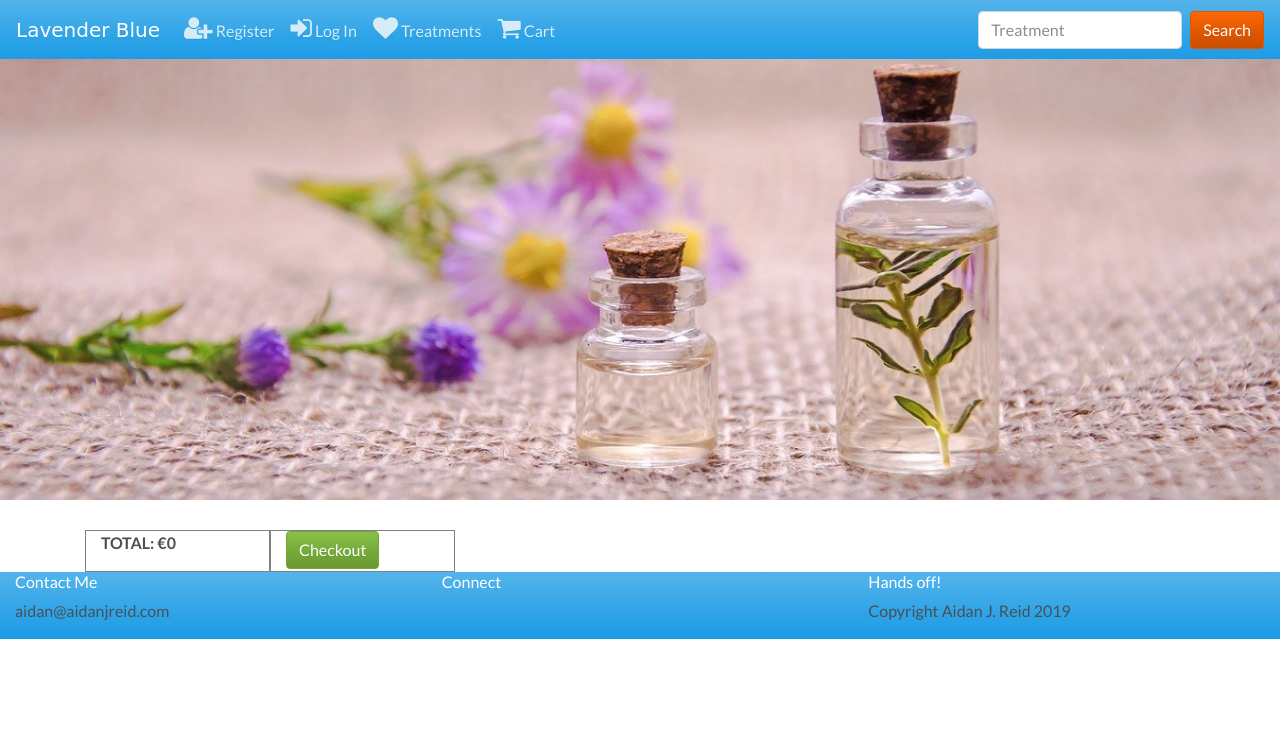
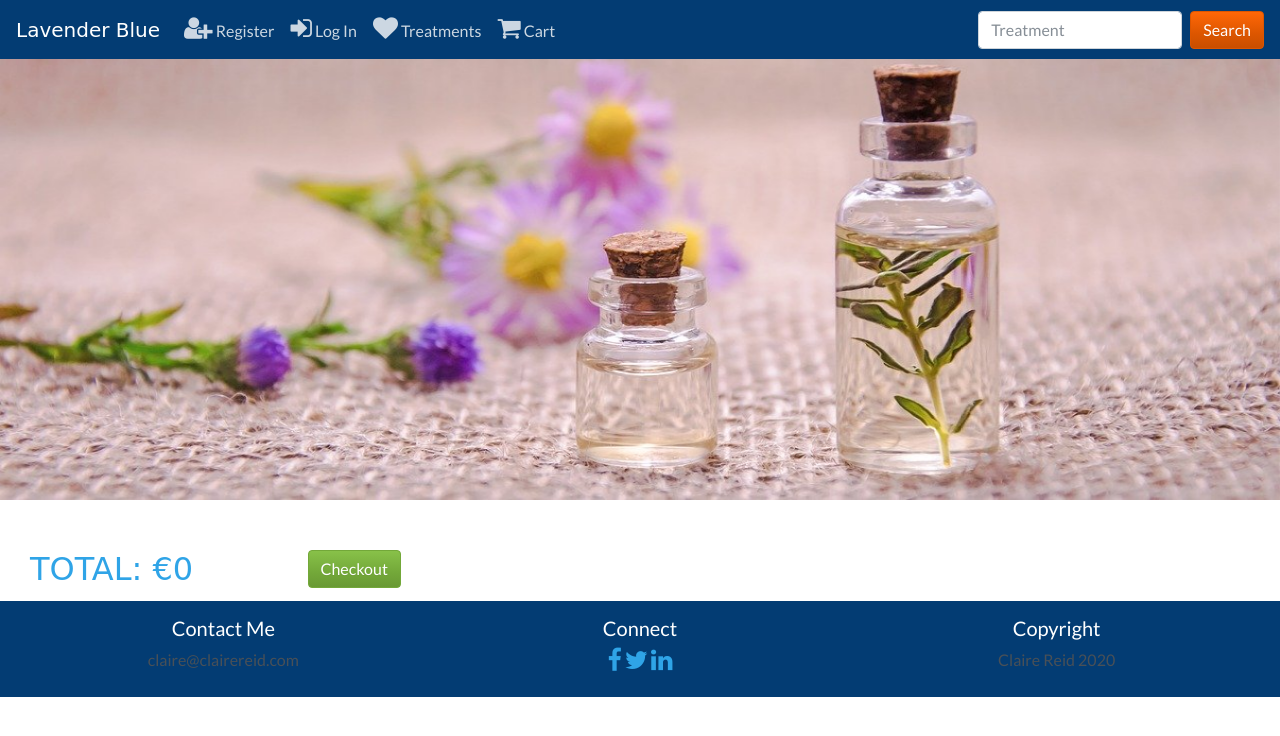
Before and after one commit to AidanJReid/claire, a Django app: page /cart/ in a window 1280 px wide. Shown: the top 736 px of the page. Run offline with Django 3.2, Linux system fonts and the light colour scheme; some libraries are stand-ins or nearby versions; some web fonts are replaced.

Commit message:
updating styling for cart, index, added footer

```diff
--- a/cart/templates/cart.html
+++ b/cart/templates/cart.html
@@ -17,7 +17,7 @@
             <form method="post" action="{% url 'adjust_cart' item.id %}">
                 {% csrf_token %}
                 <div class="input-group">
-                    <div class="input-group-addon">Qty</div>
+                    <div class="input-group-addon align-self-center">Qty</div>
                     <input name="quantity" type="number" min="0" max="999" class="form-control" value="{{item.quantity}}">
                     <span class="input-group-btn">
                         <button type="submit" class="btn btn-primary"><i class="fa fa-edit"></i> Amend</button>
@@ -29,15 +29,14 @@
     </div>
     {% endfor %}
 </div>
-<div class="container">
+<div class="container" id="cartSection">
     <div class="row row-flex justify-content-start">
-            <div class="col-md-2 cartman">
-                <p><strong>TOTAL: €{{ total }}</strong></p>
-            </div>
-            <div class="col-md-2 cartman">
-                <a href="{% url 'checkout' %}" class="btn btn-success" role="button">Checkout</a>
-            </div>
+        <div class="col-md-3">
+            <h2>TOTAL: €{{ total }}</strong></h2>
+        </div>
+        <div class="col-md-3">
+            <a href="{% url 'checkout' %}" class="btn btn-success" role="button">Checkout</a>
+        </div>
     </div>
 </div>
-
 {% endblock %}
--- a/static/css/style.css
+++ b/static/css/style.css
@@ -74,6 +74,13 @@ h1, h2, h3, .navbar-brand {
 .btngen {
     letter-spacing: 0.1rem;
 }
+
+/* footer */
+.footer {
+    height: 6rem;
+    padding-top: 15px;
+}
+
 
 /* TREATMENTS PAGE */
 .card {
@@ -208,6 +215,15 @@ caption p {
 }
 
 /* CART SECTION */
-.cartman {
-    border: solid gray 1px;
+
+#cartSection {
+    margin: 5px 0px;
 }
+
+.input-group-addon {
+    padding-right: 10px;
+}
+
+.card-deck {
+    margin-top: 20px;
+}
--- a/templates/base.html
+++ b/templates/base.html
@@ -17,7 +17,7 @@
 </head>
 <body>
     <!-- Fixed masthead -->
-    <nav class="navbar navbar-expand-lg bg-primary navbar-dark fixed-top">
+    <nav class="navbar navbar-expand-lg bg-info navbar-dark fixed-top">
             <a class="navbar-brand" href="/">Lavender Blue</a>
                 <button class="navbar-toggler" type="button" data-toggle="collapse" data-target="#navbar1" aria-controls="navbar1" aria-expanded="false" aria-label="Toggle navigation">
                     <span class="navbar-toggler-icon"></span>
@@ -78,21 +78,23 @@
         {% block content %} {% endblock %}
 
     <!-- Footer -->
-    <footer class= "footer-dark bg-primary">
-            <div class="row">
+    <div class="container-fluid footer footer-dark bg-info">
+            <div class="row text-center">
                 <div class="col-sm-4 foot-col">
-                    <h6>Contact Me</h6>
-                    <p>aidan@aidanjreid.com</p>
+                    <h5>Contact Me</h5>
+                    <p>claire@clairereid.com</p>
                 </div>
                 <div class="col-sm-4 foot-col">
-                    <h6>Connect</h6>
+                    <h5>Connect</h5>
+                    <a href="#" target="_blank"><i class="fa fa-facebook fa-2x"></i></a>
+                    <a href="#" target="_blank"><i class="fa fa-twitter fa-2x"></i></a>
+                    <a href="#" target="_blank"><i class="fa fa-linkedin fa-2x"></i></a>
                 </div>
                 <div class="col-sm-4 foot-col">
-                    <h6>Hands off!</h6>
-                    <p>Copyright Aidan J. Reid 2019</p>
+                    <h5>Copyright</h5>
+                    <p>Claire Reid 2020</p>
                 </div>
             </div>
-    </footer>
     </div>
 </body>
     <script src="https://cdnjs.cloudflare.com/ajax/libs/jquery/3.4.1/jquery.min.js"></script>
```
Also changed, not shown: checkout/templates/checkout.html (+7 -3 lines).
